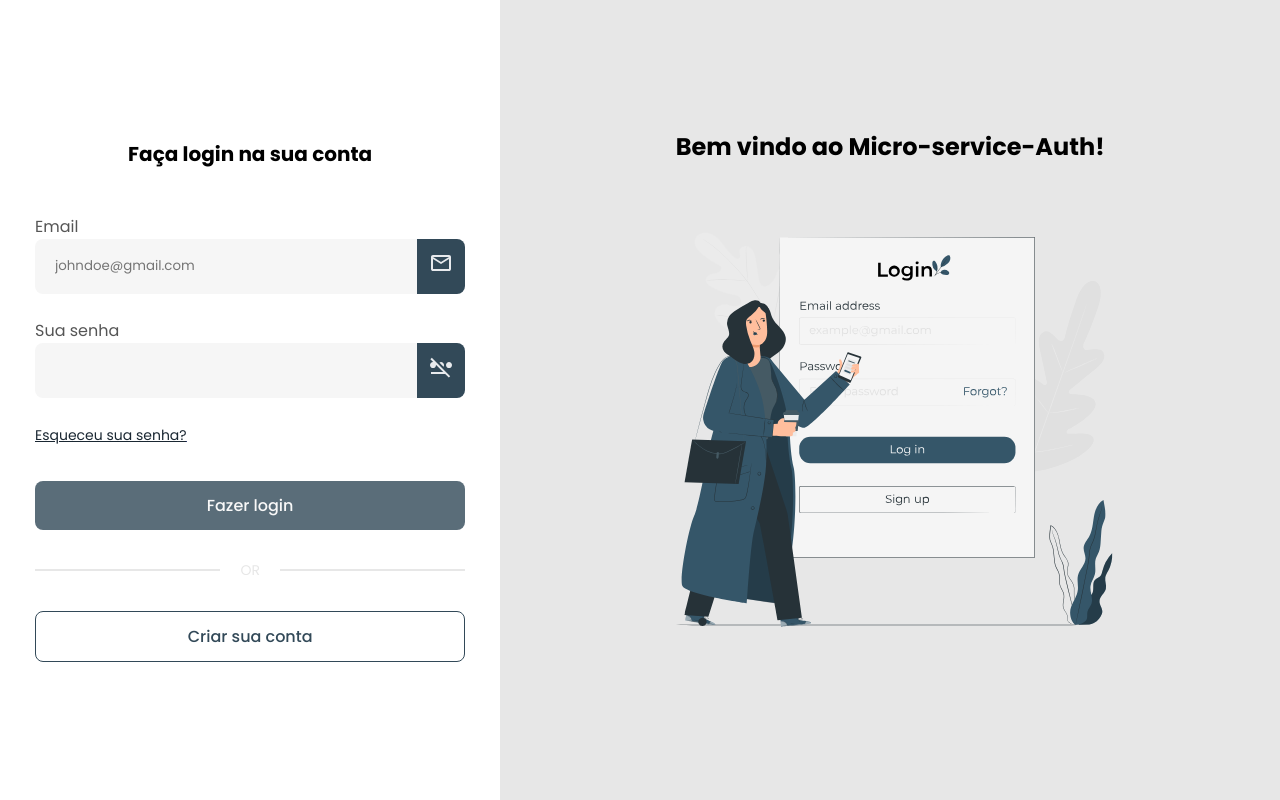
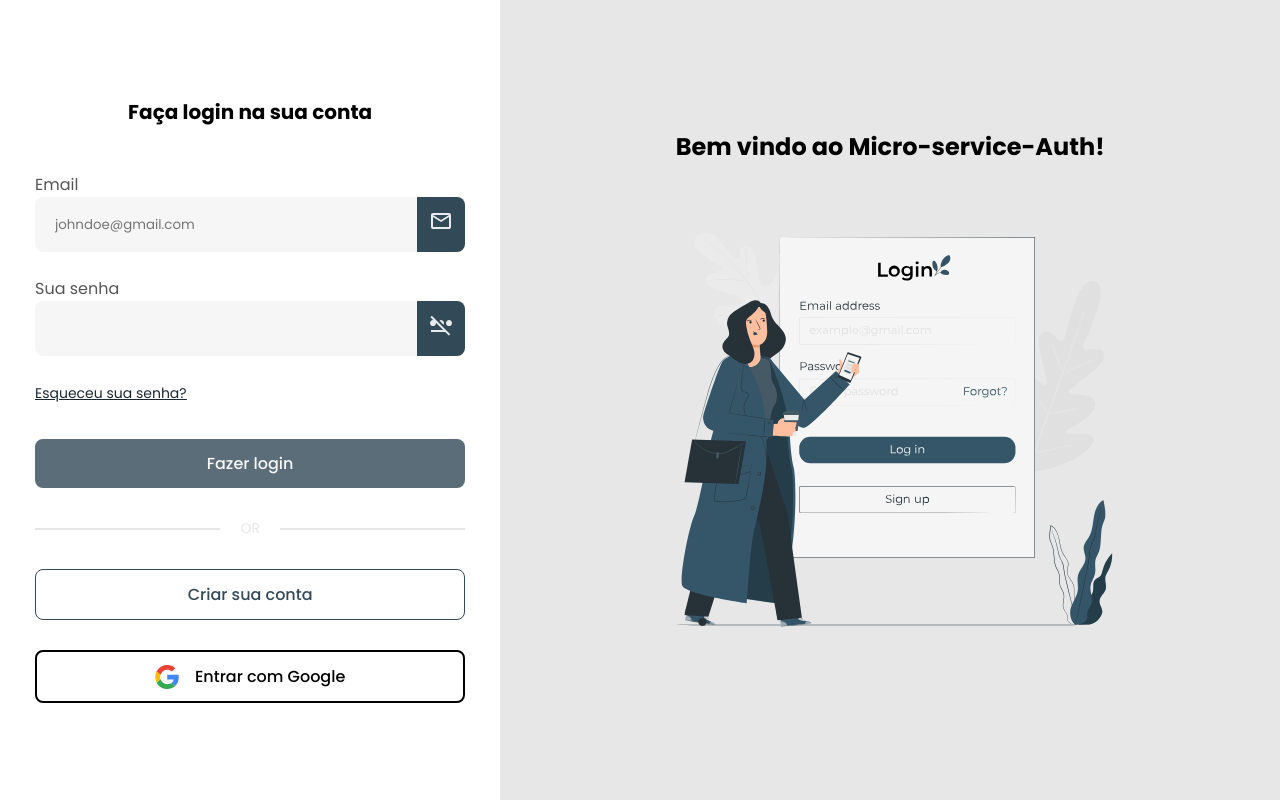
Before and after one commit to Faelkk/micro-service-auth-fe, an Angular app: page /signin in a window 1280 px wide. Built offline with nearby package versions, Linux system fonts and the light colour scheme.

Commit message:
feat: add btn login with google in signin page and default-layout, add new services for authService

```diff
--- a/src/app/components/default-login-layout/default-login-layout.component.html
+++ b/src/app/components/default-login-layout/default-login-layout.component.html
@@ -15,11 +15,20 @@
         <span>or</span>
         <div></div>
       </div>
-            <button class="btn-secondary" (click)="navigate()">{{ secondaryBtnText }}</button>
+      <button class="btn-secondary" (click)="navigate()">
+        {{ secondaryBtnText }}
+      </button>
+
+      @if(showGoogleButton) {
+      <button class="btn-google" (click)="loginWithGoogle()">
+        <img src="/assets/svgs/google.svg" class="google" alt="Google" />
+        Entrar com Google
+      </button>
+      }
     </div>
   </section>
   <section class="main-section">
     <h1>Bem vindo ao Micro-service-Auth!</h1>
-        <img [src]="defaultImageLayout"/>
+    <img [src]="defaultImageLayout" />
   </section>
 </main>
--- a/src/app/components/default-login-layout/default-login-layout.component.scss
+++ b/src/app/components/default-login-layout/default-login-layout.component.scss
@@ -86,6 +86,21 @@ main {
         padding: 12px 24px;
         cursor: pointer;
 
+        &.btn-google {
+          display: flex;
+          gap:1rem;
+          justify-content: center;
+          align-items: center;
+           border: 2px solid #000;
+        }
+
+        .google {
+          height: 24px;
+          width: 24px;
+          margin-bottom: 0;
+
+        }
+
         &:disabled {
           opacity: 0.8;
         }
--- a/src/app/components/default-login-layout/default-login-layout.component.ts
+++ b/src/app/components/default-login-layout/default-login-layout.component.ts
@@ -13,10 +13,11 @@ export class DefaultLoginLayoutComponent {
   @Input() secondaryBtnText: string = '';
   @Input() disablePrimaryBtn: boolean = true;
   @Input() defaultImageLayout: string = '';
+  @Input() showGoogleButton = false;
   @Output('submit') onSubmit = new EventEmitter();
 
   @Output('navigate') onNavigate = new EventEmitter();
-
+  @Output() onLoginWithGoogle = new EventEmitter();
   submit() {
     this.onSubmit.emit();
   }
@@ -24,4 +25,8 @@ export class DefaultLoginLayoutComponent {
   navigate() {
     this.onNavigate.emit();
   }
+
+  loginWithGoogle() {
+    this.onLoginWithGoogle.emit();
+  }
 }
--- a/src/app/pages/signin/signin.component.html
+++ b/src/app/pages/signin/signin.component.html
@@ -3,10 +3,12 @@
     title="Faça login na sua conta"
     primaryBtnText="Fazer login"
     secondaryBtnText="Criar sua conta"
+      [showGoogleButton]="true"
     defaultImageLayout="/assets/svgs/Login-pana.svg"
     (submit)="submit()"
     (navigate)="navigate()"
     [disablePrimaryBtn]="!loginForm.valid"
+
 
 >
     <form [formGroup]="loginForm">
@@ -35,3 +37,6 @@
     <a href="recovery-password"><span> Esqueceu sua senha? </span></a>
     </form>
 </app-default-login-layout>
+
+<!--
+    (loginWithGoogle)="loginWithGoogle()" -->
--- a/src/app/pages/signin/signin.component.ts
+++ b/src/app/pages/signin/signin.component.ts
@@ -46,6 +46,15 @@ export class SigninComponent {
     });
   }
 
+  loginWithGoogle(idToken: string) {
+    this.authService.googleLogin(idToken).subscribe({
+      next: () =>
+        this.toastService.success('Login com Google feito com sucesso!'),
+      error: () =>
+        this.toastService.error('Erro ao logar com Google, tente novamente.'),
+    });
+  }
+
   preventFocusLoss(event: MouseEvent) {
     event.preventDefault();
   }
--- a/src/app/pages/signup/signup.component.ts
+++ b/src/app/pages/signup/signup.component.ts
@@ -57,7 +57,7 @@ export class SignupComponent {
   }
 
   navigate() {
-    this.router.navigate(['signup']);
+    this.router.navigate(['signin']);
   }
 
   submit() {
--- a/src/app/services/auth-service.service.ts
+++ b/src/app/services/auth-service.service.ts
@@ -32,4 +32,14 @@ export class AuthService {
   recoveryPasswordForm(email: string) {
     return this.httpClient.patch('/recover-password', { email });
   }
+
+  googleLogin(IdToken: string) {
+    return this.httpClient
+      .post<AuthResponseToken>('/login-google', { IdToken })
+      .pipe(
+        tap((value) => {
+          sessionStorage.setItem('auth-token', value.token);
+        })
+      );
+  }
 }
```
Also changed, not shown: src/app/pages/recovery-password/signin.component.ts (added), src/assets/svgs/google.svg (added), 1 other file (tests, documents, lock files or other folders). Lines whose indentation alone changed are shown as unchanged.
